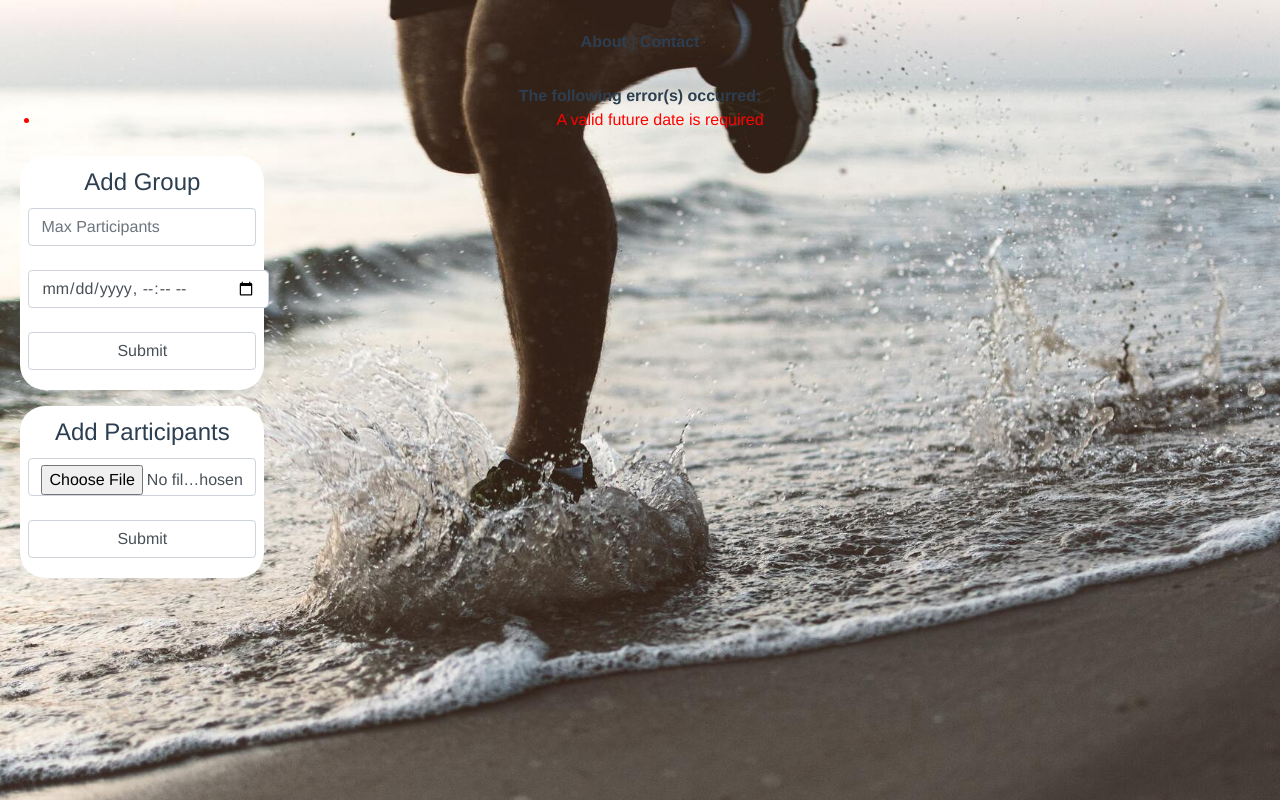
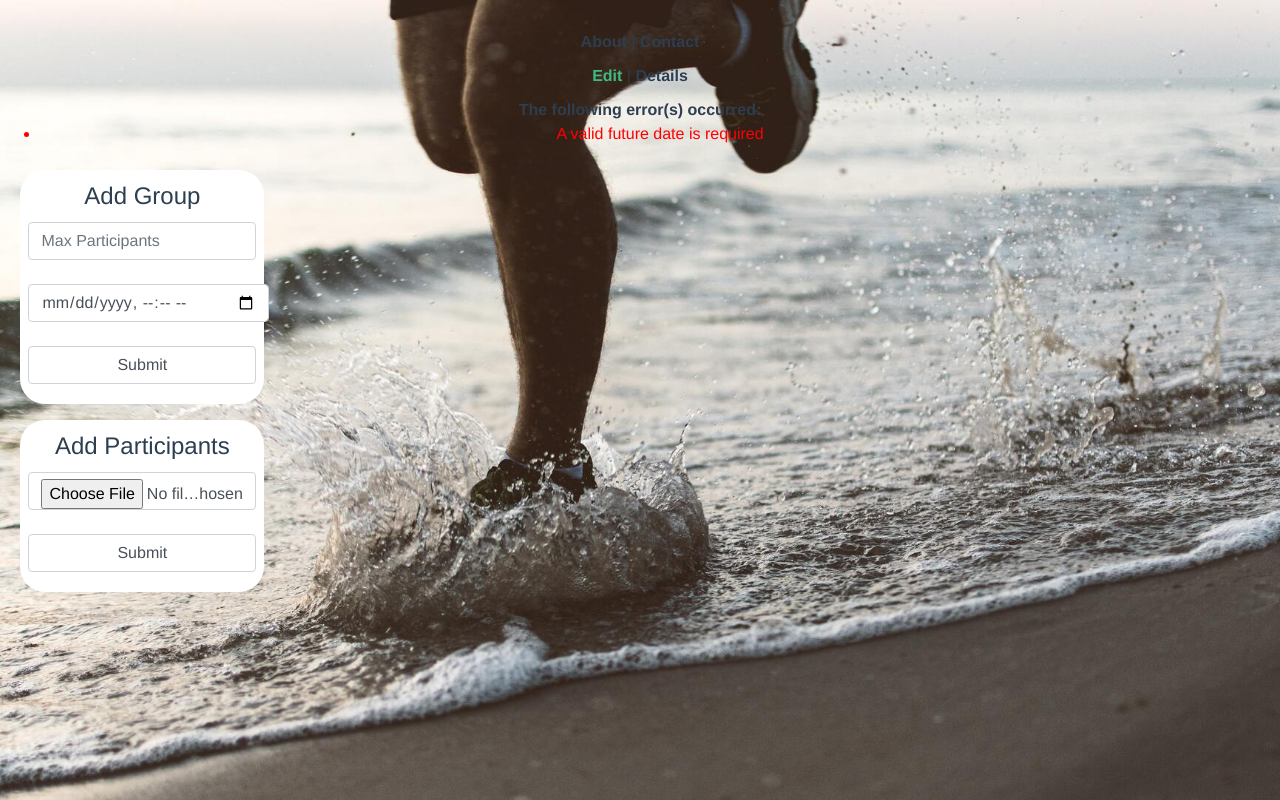
Before and after one commit to tonsV2/event-rooster-web, a Vue app: page /edit-event in a window 1280 px wide. Built offline with nearby package versions, Linux system fonts and the light colour scheme.

Commit message:
Introduce AdminNavigation component to easy navigation between event edit and event details
Signed-off-by: sj <sebastianthegreatful@gmail.com>

```diff
--- a/src/App.vue
+++ b/src/App.vue
@@ -16,7 +16,7 @@
 }
 
 #nav {
-  padding: 30px;
+  padding-top: 30px;
 }
 
 #nav a {
--- /dev/null
+++ b/src/components/AdminNavigation.vue
@@ -0,0 +1,27 @@
+<template>
+  <div id="admin-nav">
+    <router-link :to="{ path: '/edit-event', query: { token:  $route.query.token }}">Edit</router-link> |
+    <router-link :to="{ path: '/show-event', query: { token:  $route.query.token }}">Details</router-link>
+  </div>
+</template>
+
+<script>
+export default {
+  name: 'AdminNavigation'
+}
+</script>
+
+<style scoped>
+#admin-nav {
+  padding: 10px;
+}
+
+#admin-nav a {
+  font-weight: bold;
+  color: #2c3e50;
+}
+
+#admin-nav a.router-link-exact-active {
+  color: #42b983;
+}
+</style>
--- a/src/views/EditEvent.vue
+++ b/src/views/EditEvent.vue
@@ -1,4 +1,6 @@
 <template>
+  <AdminNavigation />
+
   <div class="edit-event">
 
     <div class="spinner-border" role="status" v-if="loading.isLoading()">
@@ -70,11 +72,16 @@ import axios from '@/utils/axios-client'
 import backgroundImage from '@/assets/pexels-artūras-kokorevas-2968388_resize.jpg'
 import setBackgroundImage from '@/utils/setBackgroundImage'
 
+import AdminNavigation from "@/components/AdminNavigation"
+
 import loading from '@/utils/loading'
 
 import {toLocaleDatetimeString, toISOWithOffsetString} from '@/utils/datetime'
 
 export default {
+  components: {
+    AdminNavigation,
+  },
   data() {
     return {
       loading: loading,
--- a/src/views/ShowEvent.vue
+++ b/src/views/ShowEvent.vue
@@ -1,4 +1,6 @@
 <template>
+  <AdminNavigation />
+
   <div v-if="errors.length">
     <b>The following error(s) occurred:</b>
     <ul>
@@ -30,12 +32,14 @@ import setBackgroundImage from '@/utils/setBackgroundImage'
 
 import axios from '@/utils/axios-client'
 
+import AdminNavigation from "@/components/AdminNavigation"
 import ParticipantsList from "@/components/ParticipantsList"
 
 import loading from '@/utils/loading'
 
 export default {
   components: {
+    AdminNavigation,
     ParticipantsList
   },
   data() {
```
